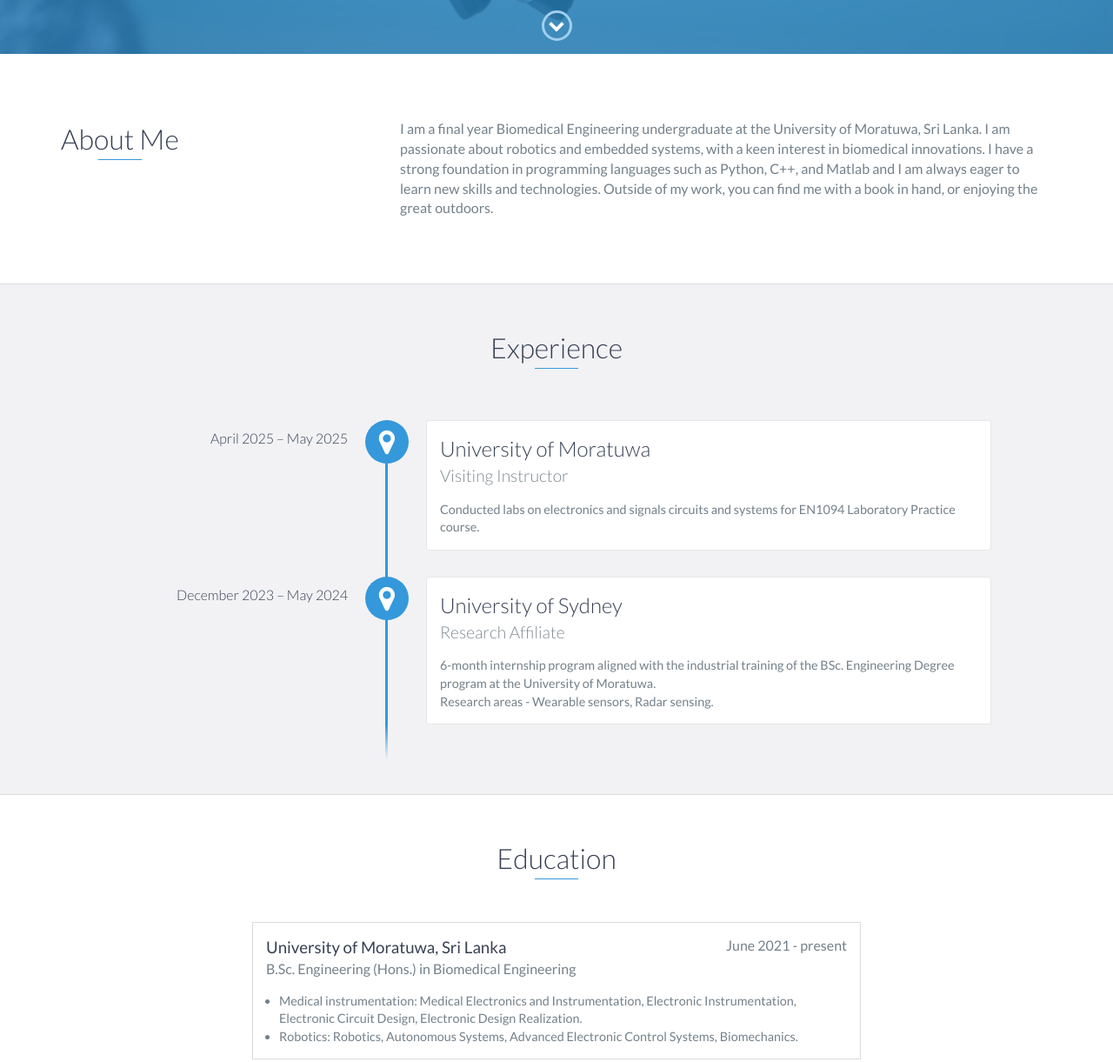
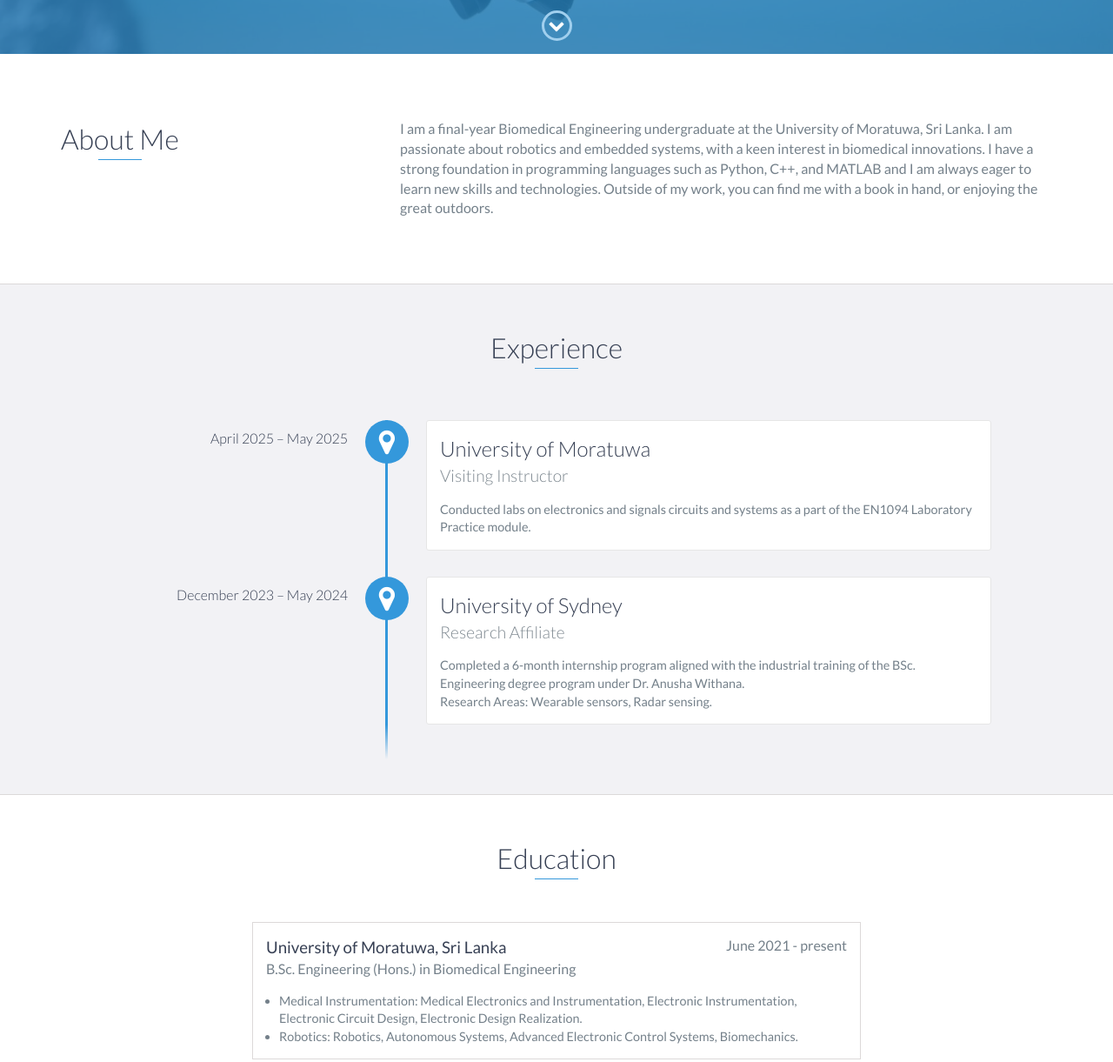
Before and after one commit to Tharusha-Sihan/Tharusha-Sihan.github.io, a website: page index.html in a window 1280 px wide. Shown: the part 738-1959 px from the top of the page at 87% size. Drawn offline with nearby package versions, Linux system fonts and the light colour scheme.

Commit message:
Update index.html

```diff
--- a/index.html
+++ b/index.html
@@ -73,9 +73,9 @@
                 </div>
                 <div class="col-md-8">
                     <p>
-                        I am a final year Biomedical Engineering undergraduate at the University of Moratuwa, Sri Lanka. I am passionate about robotics
+                        I am a final-year Biomedical Engineering undergraduate at the University of Moratuwa, Sri Lanka. I am passionate about robotics
                         and embedded systems, with a keen interest in biomedical innovations. I have a strong foundation in programming languages
-                        such as Python, C++, and Matlab and I am always eager to learn new skills and technologies. Outside of my work, you can find me
+                        such as Python, C++, and MATLAB and I am always eager to learn new skills and technologies. Outside of my work, you can find me
                         with a book in hand, or enjoying the great outdoors.
 
                     </p>
@@ -92,7 +92,8 @@
                 <h3>University of Moratuwa </h3>
                 <h4>Visiting Instructor</h4>
                 <p>
-                    Conducted labs on electronics and signals circuits and systems for EN1094 Laboratory Practice course.
+                    Conducted labs on electronics and signals circuits and
+                    systems as a part of the EN1094 Laboratory Practice module.
                 </p>
             </div>
 
@@ -100,9 +101,11 @@
                 <h3>University of Sydney</h3>
                 <h4>Research Affiliate</h4>
                 <p>
-                    6-month internship program aligned with the industrial training of the BSc. Engineering Degree program at the University of Moratuwa.
+                    Completed a 6-month internship program aligned with the
+                    industrial training of the BSc. Engineering degree program
+                    under Dr. Anusha Withana.
                     <br>
-                    Research areas - Wearable sensors, Radar sensing.
+                    Research Areas: Wearable sensors, Radar sensing.
                 </p>
             </div>
 
@@ -133,7 +136,7 @@
             <h4> B.Sc. Engineering (Hons.) in Biomedical Engineering</h4>
             <ul>
                 <li>
-                Medical instrumentation: Medical Electronics and Instrumentation, Electronic Instrumentation, Electronic Circuit Design, Electronic Design Realization.
+                Medical Instrumentation: Medical Electronics and Instrumentation, Electronic Instrumentation, Electronic Circuit Design, Electronic Design Realization.
                 </li>
                 <li>
                 Robotics: Robotics, Autonomous Systems, Advanced Electronic Control Systems, Biomechanics.
@@ -238,7 +241,7 @@
             <!-- <li>JavaScript</li> -->
             <li>Python</li>
             <li>C++</li>
-            <li>Matlab</li>
+            <li>MATLAB</li>
             <li>SolidWorks</li>
             <li>Altium</li>
         </ul>
@@ -277,21 +280,15 @@
                         <li>
                             <a href="https://github.com/Tharusha-Sihan" target="_blank"><i class="fa fa-github" aria-hidden="true"></i></a>
                         </li>
-                        <!-- <li>
-                            <a href="https://stackoverflow.com/" target="_blank"><i class="fa fa-stack-overflow" aria-hidden="true"></i></a>
-                        </li> -->
                         <li>
                             <a href="https://linkedin.com/in/tharusha-fonseka" target="_blank"><i class="fa fa-linkedin" aria-hidden="true"></i></a>
                         </li>
                         <li>
-                            <a href="tharusha.sihan629@gmail.com" target="_blank"><i class="fa fa-envelope" aria-hidden="true"></i></a>
-                        </li>
-                        <!-- <li>
-                            <a href="https://twitter.com/" target="_blank"><i class="fa fa-twitter" aria-hidden="true"></i></a>
+                            <a href="https://mail.google.com/mail/u/0/?fs=1&to=tharusha.sihan629@gmail.com&tf=cm" target="_blank"><i class="fa fa-envelope" aria-hidden="true"></i></a>
                         </li>
                         <li>
-                            <a href="https://plus.google.com/" target="_blank"><i class="fa fa-google-plus" aria-hidden="true"></i></a>
-                        </li> -->
+                            <a href="mailto:charuka@uom.lk">Email Charuka</a>
+                        </li>
                     </ul>
                 </div>
             </div>
```
